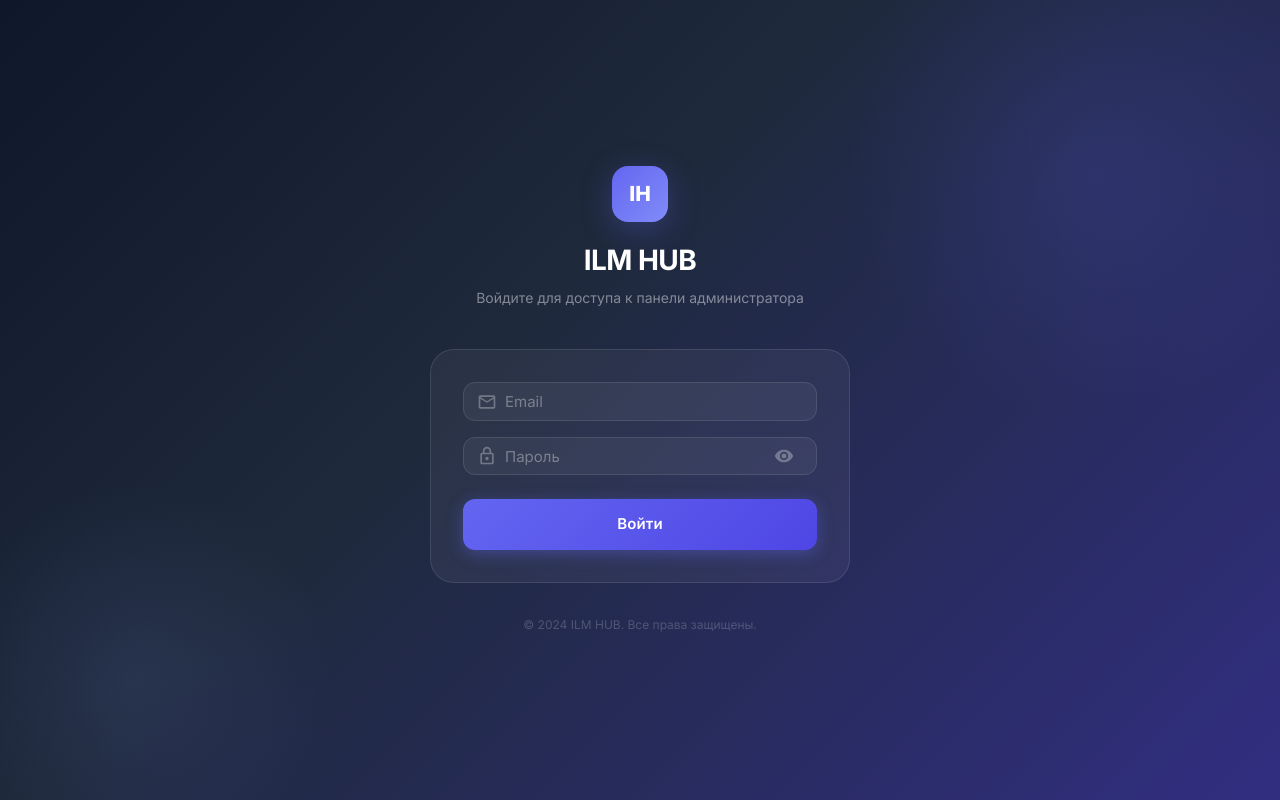
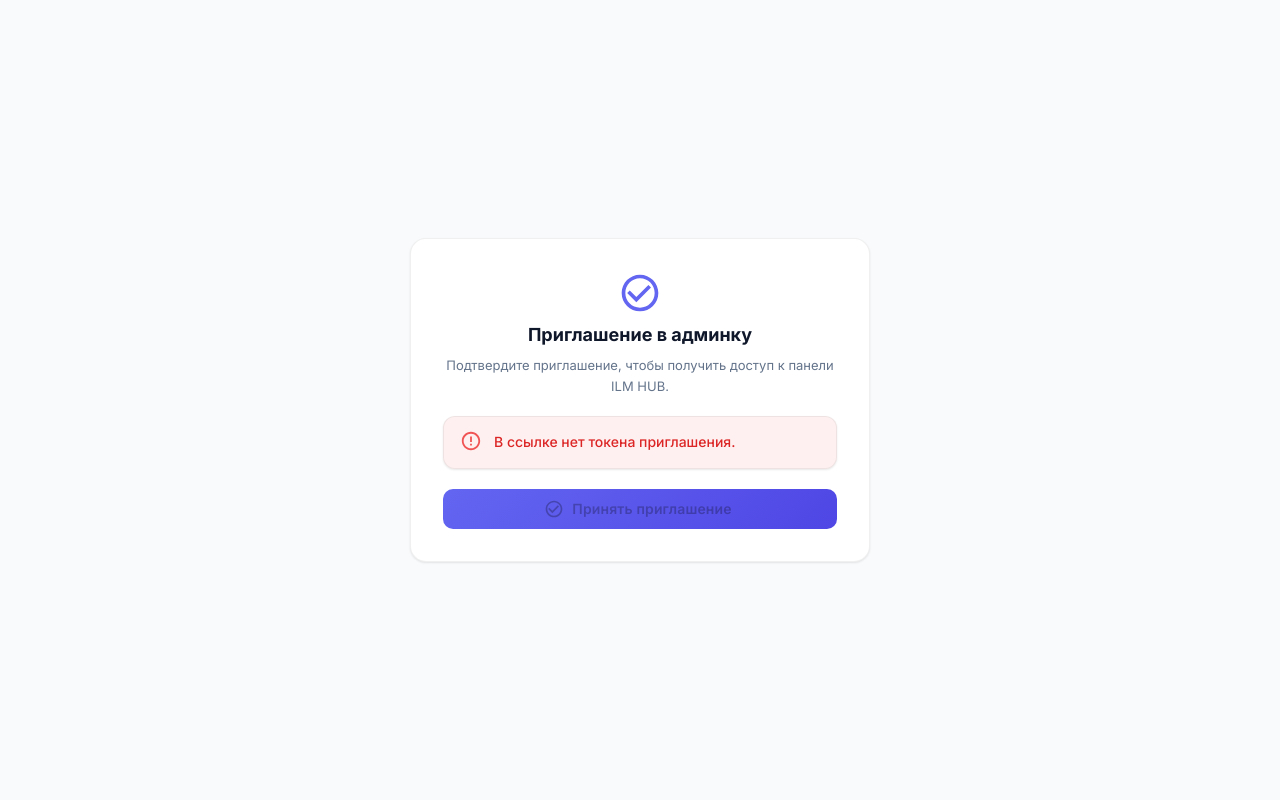
Before and after one commit to sanjuniperodee/ilm-hub-admin, a React (Vite) app: page /accept-invitation in a window 1280 px wide. Before the commit this address led to /login. Built offline with nearby package versions, Linux system fonts and the light colour scheme.

Commit message:
fix ayah audio

```diff
--- a/src/App.tsx
+++ b/src/App.tsx
@@ -26,6 +26,7 @@ import AuditPage from './pages/AuditPage'
 import AdminManagementPage from './pages/AdminManagementPage'
 import CustomRolesPage from './pages/CustomRolesPage'
 import PushNotificationsPage from './pages/PushNotificationsPage'
+import AcceptInvitationPage from './pages/AcceptInvitationPage'
 
 const theme = createTheme({
   palette: {
@@ -495,6 +496,7 @@ function App() {
         <BrowserRouter>
           <Routes>
             <Route path="/login" element={<LoginPage />} />
+            <Route path="/accept-invitation" element={<AcceptInvitationPage />} />
             <Route
               path="/"
               element={
--- a/src/api/adminApi.ts
+++ b/src/api/adminApi.ts
@@ -503,6 +503,9 @@ export const getAdminById = (id: string) =>
 export const inviteAdmin = (data: { email: string; role: string }) =>
   apiClient.post('/admin/admins/invite', data)
 
+export const acceptAdminInvitation = (token: string) =>
+  apiClient.post('/admin/invitations/accept', { token })
+
 export const updateAdminRole = (id: string, role: string) =>
   apiClient.patch(`/admin/admins/${id}/role`, { role })
 
--- /dev/null
+++ b/src/pages/AcceptInvitationPage.tsx
@@ -0,0 +1,87 @@
+import { useState } from 'react'
+import { useNavigate, useSearchParams } from 'react-router-dom'
+import {
+  Alert,
+  Box,
+  Button,
+  CircularProgress,
+  Paper,
+  Stack,
+  Typography,
+} from '@mui/material'
+import { CheckCircleOutline, LoginOutlined } from '@mui/icons-material'
+import { acceptAdminInvitation } from '../api/adminApi'
+
+export default function AcceptInvitationPage() {
+  const [searchParams] = useSearchParams()
+  const navigate = useNavigate()
+  const token = searchParams.get('token') || ''
+  const [loading, setLoading] = useState(false)
+  const [success, setSuccess] = useState('')
+  const [error, setError] = useState(token ? '' : 'В ссылке нет токена приглашения.')
+
+  const handleAccept = async () => {
+    if (!token) return
+    setLoading(true)
+    setError('')
+    setSuccess('')
+    try {
+      const { data } = await acceptAdminInvitation(token)
+      const email = data?.user?.email ? ` для ${data.user.email}` : ''
+      setSuccess(`Приглашение принято${email}. Теперь можно войти в админку.`)
+    } catch (e: any) {
+      setError(e?.response?.data?.message || e?.message || 'Не удалось принять приглашение')
+    } finally {
+      setLoading(false)
+    }
+  }
+
+  return (
+    <Box
+      sx={{
+        minHeight: '100dvh',
+        display: 'flex',
+        alignItems: 'center',
+        justifyContent: 'center',
+        background: '#F8FAFC',
+        px: 2,
+      }}
+    >
+      <Paper sx={{ width: '100%', maxWidth: 460, p: 4 }}>
+        <Stack spacing={2.5} alignItems="stretch">
+          <Stack spacing={1} alignItems="center" sx={{ textAlign: 'center' }}>
+            <CheckCircleOutline color="primary" sx={{ fontSize: 44 }} />
+            <Typography variant="h5" sx={{ fontWeight: 700 }}>
+              Приглашение в админку
+            </Typography>
+            <Typography variant="body2" color="text.secondary">
+              Подтвердите приглашение, чтобы получить доступ к панели ILM HUB.
+            </Typography>
+          </Stack>
+
+          {error && <Alert severity="error">{error}</Alert>}
+          {success && <Alert severity="success">{success}</Alert>}
+
+          {!success ? (
+            <Button
+              variant="contained"
+              onClick={handleAccept}
+              disabled={loading || !token}
+              startIcon={loading ? <CircularProgress size={18} color="inherit" /> : <CheckCircleOutline />}
+            >
+              {loading ? 'Проверяем...' : 'Принять приглашение'}
+            </Button>
+          ) : (
+            <Button
+              variant="contained"
+              onClick={() => navigate('/login')}
+              startIcon={<LoginOutlined />}
+            >
+              Войти
+            </Button>
+          )}
+        </Stack>
+      </Paper>
+    </Box>
+  )
+}
--- a/src/pages/AdminManagementPage.tsx
+++ b/src/pages/AdminManagementPage.tsx
@@ -25,6 +25,7 @@ import {
   Pagination,
   Alert,
   CircularProgress,
+  Stack,
   Tabs,
   Tab,
   Tooltip,
@@ -34,6 +35,7 @@ import {
   Edit as EditIcon,
   Delete as DeleteIcon,
   AdminPanelSettings as AdminIcon,
+  ContentCopy,
 } from '@mui/icons-material'
 import { getAdmins, getAdminById, inviteAdmin, updateAdminRole, updateAdminPermissions, deactivateAdmin, getPermissionGroups, getPendingInvitations, cancelInvitation } from '../api/adminApi'
 import { AdminListItem, PermissionGroup, UserRole } from '../types/admin-permissions';
@@ -68,6 +70,7 @@ export default function AdminManagementPage() {
   const [inviteRole, setInviteRole] = useState<UserRole>('content_manager')
   const [inviteLoading, setInviteLoading] = useState(false)
   const [inviteSuccess, setInviteSuccess] = useState<string | null>(null)
+  const [lastInviteUrl, setLastInviteUrl] = useState<string | null>(null)
 
   // Edit permissions dialog
   const [editPermsOpen, setEditPermsOpen] = useState(false)
@@ -114,8 +117,9 @@ export default function AdminManagementPage() {
     setInviteLoading(true)
     setInviteSuccess(null)
     try {
-      await inviteAdmin({ email: inviteEmail.trim(), role: inviteRole })
-      setInviteSuccess('Приглашение отправлено!')
+      const { data } = await inviteAdmin({ email: inviteEmail.trim(), role: inviteRole })
+      setLastInviteUrl(data?.inviteUrl || null)
+      setInviteSuccess('Приглашение создано, письмо поставлено в очередь отправки.')
       setInviteEmail('')
       setInviteOpen(false)
       fetchAdmins()
@@ -205,7 +209,24 @@ export default function AdminManagementPage() {
       </Box>
 
       {error && <Alert severity="error" sx={{ mb: 2 }} onClose={() => setError(null)}>{error}</Alert>}
-      {inviteSuccess && <Alert severity="success" sx={{ mb: 2 }} onClose={() => setInviteSuccess(null)}>{inviteSuccess}</Alert>}
+      {inviteSuccess && (
+        <Alert severity="success" sx={{ mb: 2 }} onClose={() => setInviteSuccess(null)}>
+          <Stack spacing={1}>
+            <span>{inviteSuccess}</span>
+            {lastInviteUrl && (
+              <Button
+                size="small"
+                variant="outlined"
+                startIcon={<ContentCopy />}
+                onClick={() => navigator.clipboard?.writeText(lastInviteUrl)}
+                sx={{ alignSelf: 'flex-start' }}
+              >
+                Скопировать ссылку приглашения
+              </Button>
+            )}
+          </Stack>
+        </Alert>
+      )}
 
       <Tabs value={tab} onChange={(_, v) => setTab(v)} sx={{ mb: 3 }}>
         <Tab label="Администраторы" />
@@ -426,7 +447,19 @@ function PendingInvitationsTab() {
               <TableCell><RoleChip role={inv.role} /></TableCell>
               <TableCell>{new Date(inv.createdAt).toLocaleDateString('ru-RU')}</TableCell>
               <TableCell>
-                <Button size="small" color="error" onClick={() => handleCancel(inv.id)}>Отменить</Button>
+                <Stack direction="row" spacing={1} sx={{ flexWrap: 'wrap', gap: 1 }}>
+                  {inv.inviteUrl && (
+                    <Button
+                      size="small"
+                      variant="outlined"
+                      startIcon={<ContentCopy />}
+                      onClick={() => navigator.clipboard?.writeText(inv.inviteUrl)}
+                    >
+                      Ссылка
+                    </Button>
+                  )}
+                  <Button size="small" color="error" onClick={() => handleCancel(inv.id)}>Отменить</Button>
+                </Stack>
               </TableCell>
             </TableRow>
           ))}
```
